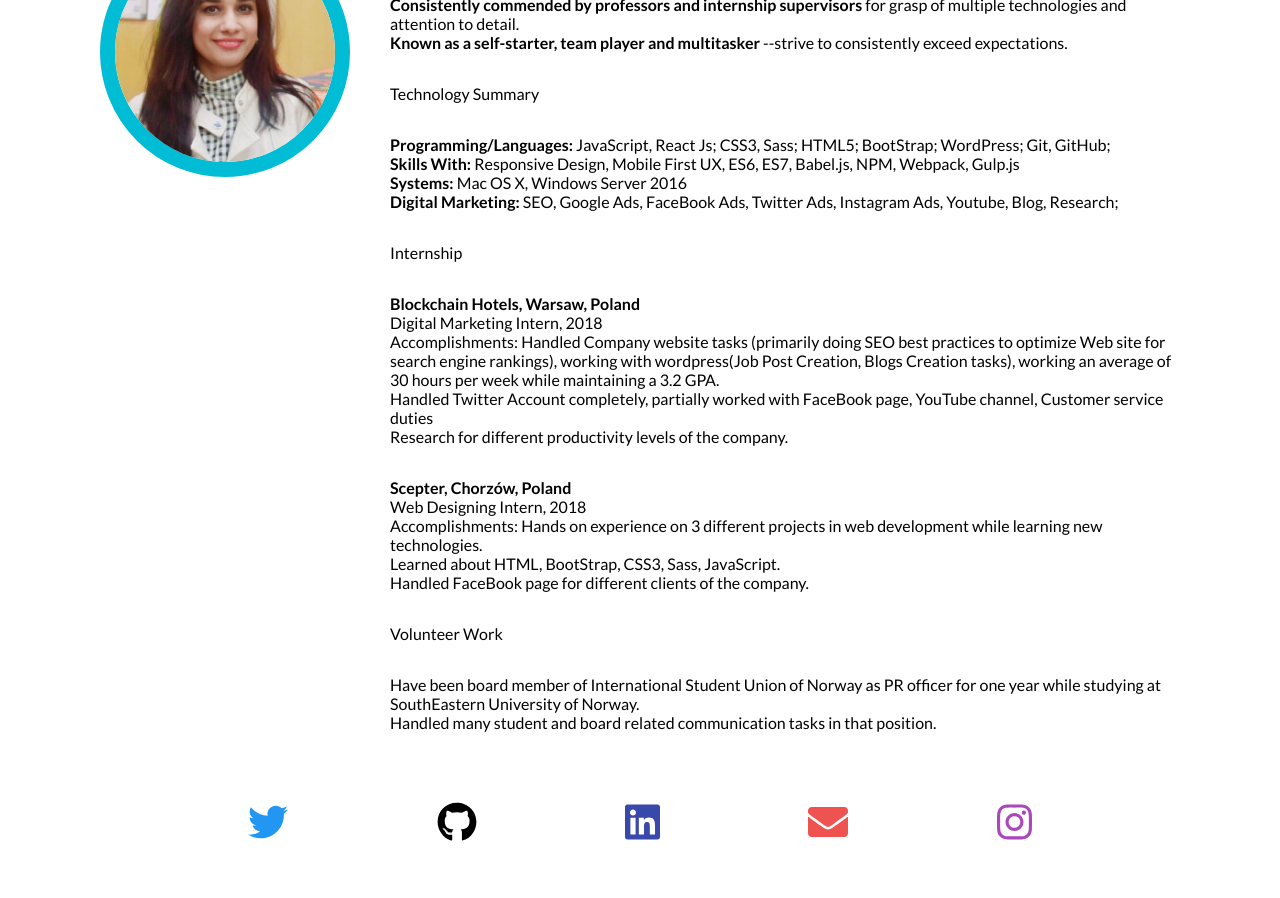
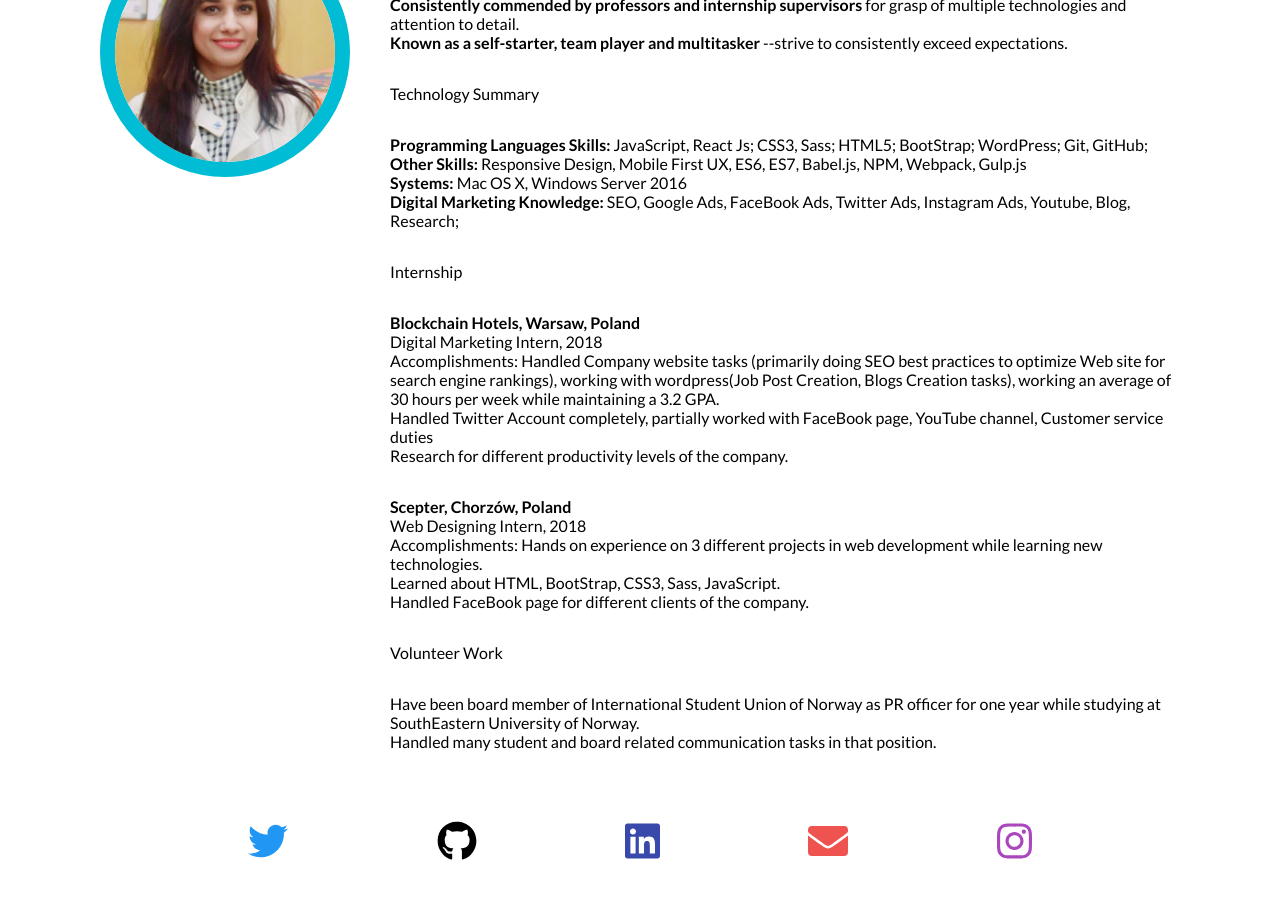
Before and after one commit to Sobiash/Portfolio, a React app: page /about in a window 1280 px wide. Shown: the part 240-1138 px from the top of the page. Built offline with nearby package versions, Linux system fonts and the light colour scheme.

Commit message:
code optimization

```diff
--- a/src/components/About.js
+++ b/src/components/About.js
@@ -24,7 +24,7 @@
               Master student of SouthEastern University of Norway in Msc
               Management Program.
             </b>{" "}
-            Master thesis project about digital marketing credentials are
+            Master thesis project in digital marketing, credentials are
             reinforced by experience gained during internship with Blockchain
             Hotels's digital marketing team.
             <b>
@@ -37,16 +37,16 @@
           </p>
           <p>Technology Summary</p>
           <p>
-            <b>Programming/Languages: </b> JavaScript, React Js; CSS3, Sass;
-            HTML5; BootStrap; WordPress; Git, GitHub;
+            <b>Programming Languages Skills: </b> JavaScript, React Js; CSS3,
+            Sass; HTML5; BootStrap; WordPress; Git, GitHub;
             <br />
-            <b>Skills With: </b> Responsive Design, Mobile First UX, ES6, ES7,
+            <b>Other Skills: </b> Responsive Design, Mobile First UX, ES6, ES7,
             Babel.js, NPM, Webpack, Gulp.js
             <br />
             <b>Systems: </b> Mac OS X, Windows Server 2016
             <br />
-            <b>Digital Marketing: </b> SEO, Google Ads, FaceBook Ads, Twitter
-            Ads, Instagram Ads, Youtube, Blog, Research;
+            <b>Digital Marketing Knowledge: </b> SEO, Google Ads, FaceBook Ads,
+            Twitter Ads, Instagram Ads, Youtube, Blog, Research;
           </p>
           <p>Internship</p>
           <p>
--- a/src/components/Contact.js
+++ b/src/components/Contact.js
@@ -11,7 +11,7 @@
       <div className="contact">
         <RainBowText text={contact} className="text-center" />
       </div>
-      <SocialLinks className="social-link" />
+      <SocialLinks />
     </div>
   );
 };
--- a/src/styles/About.scss
+++ b/src/styles/About.scss
@@ -51,10 +51,10 @@
       font-size: 50px;
     }
   }
-}
   .bio {
     margin-top: 25px;
     &__desc {
+      color: #000000;
       margin-top: -20px;
       padding-top: 0;
       display: flex;
@@ -112,3 +112,4 @@
   .social-link:hover {
     opacity: 0.5;
   }
+}
--- a/src/styles/Contact.scss
+++ b/src/styles/Contact.scss
@@ -9,6 +9,7 @@
     .text-center {
       display: inline-block;
     }
+  }
   @media (max-width: 650px) {
     margin-top: 15px;
     margin-left: 30px;
@@ -17,12 +18,8 @@
       display: inline-block;
     }
   }
-  }
 
   .social-link {
-    font-size: 150px;
-    margin-top: 250px;
-
     @media (max-width: 900px) {
       font-size: 75px;
     }
--- a/src/styles/SocialLinks.scss
+++ b/src/styles/SocialLinks.scss
@@ -7,10 +7,16 @@
   margin-bottom: 100px;
   flex-wrap: wrap;
 
-  font-size: 150px;
+  font-size: 100px;
 
   @media (max-width: 900px) {
     margin-top: 100px;
+    font-size: 75px;
+  }
+
+  @media (max-width: 900px) {
+    margin-top: 100px;
+    font-size: 50px;
   }
   @media (max-width: 400px) {
     display: grid;
```
Lines whose indentation alone changed are shown as unchanged.
